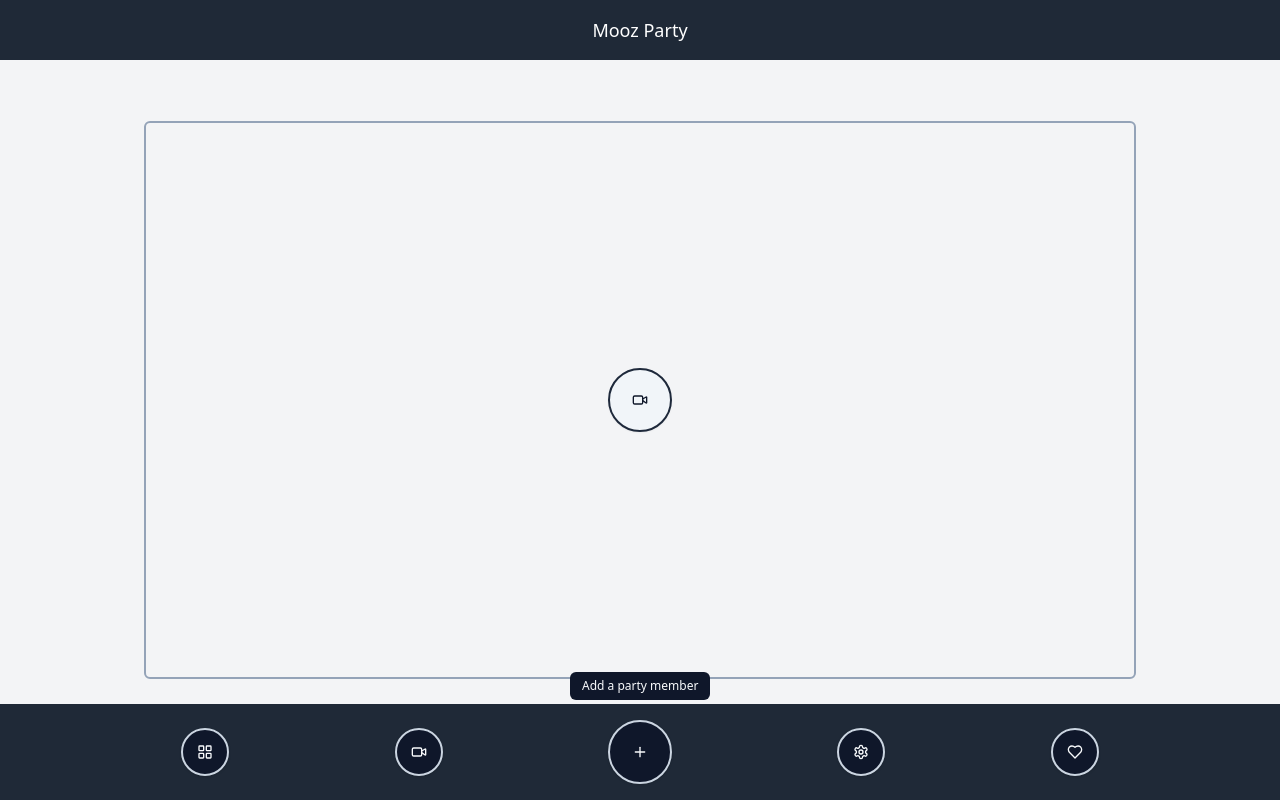
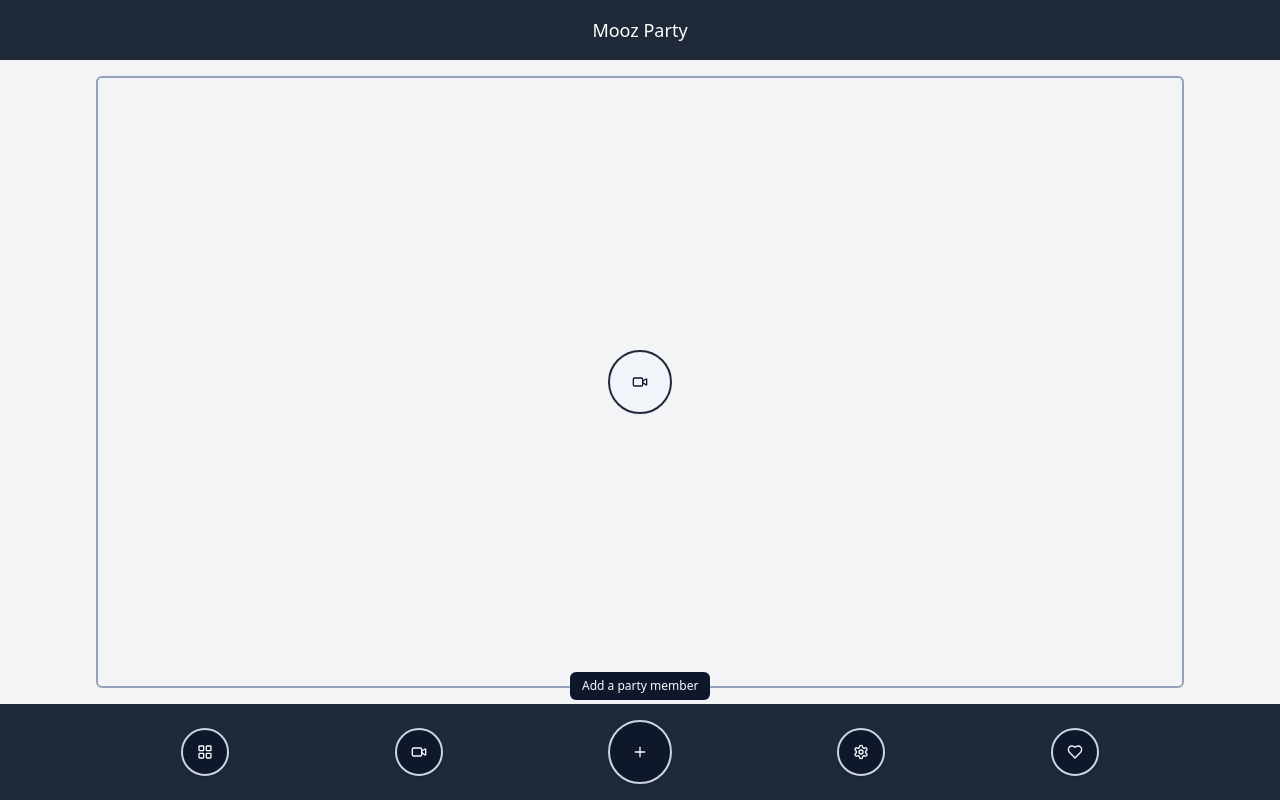
Before and after one commit to robdonn/mooz.party, a React app: page / in a window 1280 px wide. Built offline with nearby package versions, Linux system fonts and the light colour scheme.

Commit message:
update grid scaling

```diff
--- a/src/App.tsx
+++ b/src/App.tsx
@@ -7,6 +7,7 @@ import { WebcamProvider } from './hooks/useWebcam';
 import { LayoutProvider } from './hooks/useLayout';
 import { TooltipProvider } from './components/ui/tooltip';
 import { RulesProvider } from './hooks/useRules';
+import { Welcome } from './components/Welcome';
 
 export const App = () => {
   return (
@@ -16,9 +17,10 @@ export const App = () => {
           <LayoutProvider>
             <WebcamProvider>
               <PartyMembersProvider>
-                <div className="flex flex-col h-svh">
+                {/* <Welcome /> */}
+                <div className="flex flex-col h-svh max-h-vh">
                   <Header />
-                  <main className="flex-grow pt-16 pb-16 bg-gray-100">
+                  <main className="flex-grow flex bg-gray-100">
                     <Chat />
                   </main>
                   <ActionMenu />
--- a/src/components/ActionMenu.tsx
+++ b/src/components/ActionMenu.tsx
@@ -15,7 +15,7 @@ export const ActionMenu: React.FC = () => {
 
   return (
     <>
-      <footer className="bg-gray-800 text-white p-4 fixed bottom-0 left-0 right-0 z-10 flex items-center justify-evenly">
+      <footer className="bg-gray-800 text-white p-4 z-10 flex items-center justify-evenly">
         <Button
           variant="default"
           className={`inline-flex h-12 w-12 items-center justify-center rounded-full border-2 border-slate-300`}
--- a/src/components/Chat.tsx
+++ b/src/components/Chat.tsx
@@ -4,6 +4,7 @@ import { PartyMember } from './PartyMember';
 import { PresetMember } from '../types/Member';
 import { User } from './User';
 import { useLayout } from '../hooks/useLayout';
+import { cn } from '../lib/utils';
 
 export const Chat: React.FC = () => {
   const { partyMembers } = usePartyMembers();
@@ -17,17 +18,57 @@ export const Chat: React.FC = () => {
     'grid-cols-2',
     layout === 'focused' ? 'grid-cols-3' : 'grid-cols-2',
   ];
+  const colSpanOptions = [
+    'col-span-1',
+    'col-span-1',
+    'col-span-2',
+    'col-span-3',
+  ];
+  const colSpan =
+    layout === 'focused' ? colSpanOptions[partyMembers.length] : 'col-span-1';
+
+  const ulClasses = cn(
+    'flex-grow',
+    'p-4',
+    'grid',
+    'gap-2',
+    gridClasses[partySize]
+  );
+  const liClasses = cn('relative');
+  const containerOuterClasses = cn(
+    'absolute top-[50%]',
+    'left-[50%]',
+    'translate-x-[-50%]',
+    'translate-y-[-50%]',
+    'w-full',
+    'h-auto',
+    'aspect-[16/9]',
+    'max-w-[100%]',
+    'max-h-[100%]',
+    'flex',
+    'justify-center',
+    'items-center'
+  );
+  const containerInnerClasses = cn('aspect-[16/9]', 'h-[100%]');
 
   return (
-    <div className="h-full flex items-center justify-center">
-      <div
-        className={`grid gap-4 p-4 w-full max-w-5xl mx-auto ${gridClasses[partySize]}`}
-      >
-        <User />
-        {partyMembers.map(({ id, type }) => (
-          <PartyMember key={id} id={id} type={type} />
-        ))}
-      </div>
-    </div>
+    <ul className={ulClasses}>
+      <li className={cn(liClasses, colSpan)}>
+        <div className={containerOuterClasses}>
+          <div className={containerInnerClasses}>
+            <User />
+          </div>
+        </div>
+      </li>
+      {partyMembers.map(({ id, type }) => (
+        <li className={liClasses}>
+          <div className={containerOuterClasses}>
+            <div className={containerInnerClasses}>
+              <PartyMember key={id} id={id} type={type} />
+            </div>
+          </div>
+        </li>
+      ))}
+    </ul>
   );
 };
--- a/src/components/Header.tsx
+++ b/src/components/Header.tsx
@@ -2,7 +2,7 @@ import React from 'react';
 
 export const Header = () => {
   return (
-    <header className="bg-gray-800 text-white p-4 fixed top-0 left-0 right-0 z-10">
+    <header className="bg-gray-800 text-white p-4 z-10">
       <h1 className="text-center text-lg">Mooz Party</h1>
     </header>
   );
--- /dev/null
+++ b/src/components/Welcome.tsx
@@ -0,0 +1,48 @@
+import React from 'react';
+import {
+  Dialog,
+  DialogClose,
+  DialogContent,
+  DialogFooter,
+  DialogHeader,
+  DialogTitle,
+} from './ui/dialog';
+import { Button } from './ui/button';
+import { ChevronRight } from 'lucide-react';
+
+export const Welcome = () => {
+  const [isOpen, setIsOpen] = React.useState(true);
+
+  return (
+    <Dialog open={isOpen} onOpenChange={() => setIsOpen(false)}>
+      <DialogContent>
+        <DialogHeader>
+          <DialogTitle>Welcome to Mooz Party!</DialogTitle>
+        </DialogHeader>
+        <div>
+          <p>
+            Mooz Party is a <b>pretend</b> video chat app for kids to have fun
+            imaginary conversations with their toys, friends or some of our
+            pre-made characters.
+          </p>
+          {/* Safety information */}
+          <h2 className="text-l font-bold mt-4">Safety Information</h2>
+          <p>
+            Online safety is our number one priority. All of our features have
+            been built to be available offline and no content is ever uploaded
+            to the internet.
+          </p>
+          <p>
+            Parental controls are available in the settings menu to disable some
+            features that you may not want your child to use.
+          </p>
+        </div>
+        <DialogFooter>
+          <Button onClick={() => setIsOpen(false)}>
+            Start Playing <ChevronRight />
+          </Button>
+        </DialogFooter>
+      </DialogContent>
+    </Dialog>
+  );
+};
```
